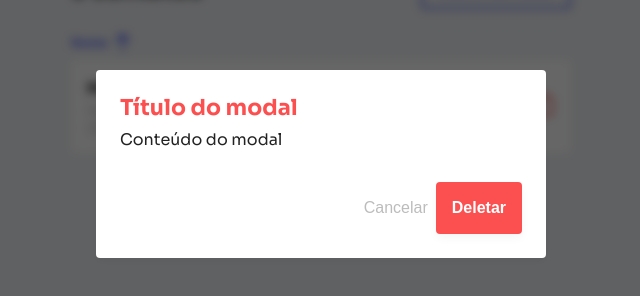
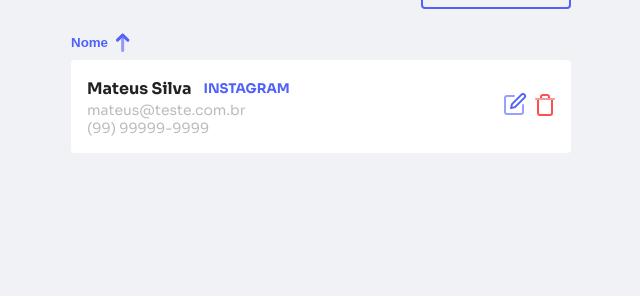
Before and after one commit to rafaelvm/mycontacts, a React (Create React App) app: page / in a window 1280 px wide. Shown: the part 236-532 px from the top of the page, without its empty margins (319-959 px from the left). Built offline with nearby package versions, Linux system fonts and the light colour scheme.

Commit message:
refactor: adjusted components

```diff
--- a/src/components/ContactForm/index.tsx
+++ b/src/components/ContactForm/index.tsx
@@ -1,14 +1,15 @@
+import { FunctionComponent } from "react";
 import { Form, ButtonContainer } from "./styles";
+import { Button } from "components/Button";
 import FormGroup from "components/FormGroup";
 import Input from "components/Input";
 import Select from "components/Select";
-import { Button } from "components/Button";
 
 interface IContactFormProps {
   buttonLabel: string;
 }
 
-const ContactForm: React.FC<IContactFormProps> = ({ buttonLabel }) => {
+const ContactForm: FunctionComponent<IContactFormProps> = ({ buttonLabel }) => {
   return (
     <Form>
       <FormGroup>
--- a/src/components/FormGroup/index.tsx
+++ b/src/components/FormGroup/index.tsx
@@ -1,6 +1,7 @@
+import { FunctionComponent } from "react";
 import { Container } from "./styles";
 
-const FormGroup: React.FC = ({ children }) => {
+const FormGroup: FunctionComponent = ({ children }) => {
   return <Container>{children}</Container>;
 };
 
--- a/src/components/Header/index.tsx
+++ b/src/components/Header/index.tsx
@@ -1,8 +1,8 @@
+import { FunctionComponent } from "react";
 import { Container } from "./styles";
-
 import { ReactComponent as LogoSvg } from "assets/logo.svg";
 
-const Header: React.FC = () => {
+const Header: FunctionComponent = () => {
   return (
     <Container>
       <LogoSvg />
--- a/src/components/PageHeader/index.tsx
+++ b/src/components/PageHeader/index.tsx
@@ -1,3 +1,4 @@
+import { FunctionComponent } from "react";
 import { Container } from "./styles";
 import { Link } from "react-router-dom";
 import { ReactComponent as ArrowSvg } from "assets/arrow.svg";
@@ -6,7 +7,7 @@ interface IPageHeaderProps {
   title: string;
 }
 
-const PageHeader: React.FC<IPageHeaderProps> = ({ title }) => {
+const PageHeader: FunctionComponent<IPageHeaderProps> = ({ title }) => {
   return (
     <Container>
       <Link to="/">
--- a/src/pages/EditContact/index.tsx
+++ b/src/pages/EditContact/index.tsx
@@ -1,7 +1,8 @@
+import { FunctionComponent } from "react";
 import ContactForm from "components/ContactForm";
 import PageHeader from "components/PageHeader";
 
-export const EditContact: React.FC = () => {
+export const EditContact: FunctionComponent = () => {
   return (
     <>
       <PageHeader title="Editar" />
--- a/src/pages/Home/index.tsx
+++ b/src/pages/Home/index.tsx
@@ -1,3 +1,4 @@
+import { FunctionComponent } from "react";
 import {
   Card,
   Container,
@@ -9,12 +10,10 @@ import { ReactComponent as ArrowSvg } from "assets/arrow.svg";
 import { ReactComponent as EditSvg } from "assets/edit.svg";
 import { ReactComponent as TrashSvg } from "assets/trash.svg";
 import { Link } from "react-router-dom";
-import Modal from "components/Modal";
 
-export const Home: React.FC = () => {
+export const Home: FunctionComponent = () => {
   return (
     <Container>
-      <Modal danger />
       <InputSearchContainer>
         <input type="text" placeholder="Pesquisar contato" />
       </InputSearchContainer>
--- a/src/pages/NewContact/index.tsx
+++ b/src/pages/NewContact/index.tsx
@@ -1,7 +1,8 @@
+import { FunctionComponent } from "react";
 import ContactForm from "components/ContactForm";
 import PageHeader from "components/PageHeader";
 
-export const NewContact: React.FC = () => {
+export const NewContact: FunctionComponent = () => {
   return (
     <>
       <PageHeader title="Novo contato" />
```
